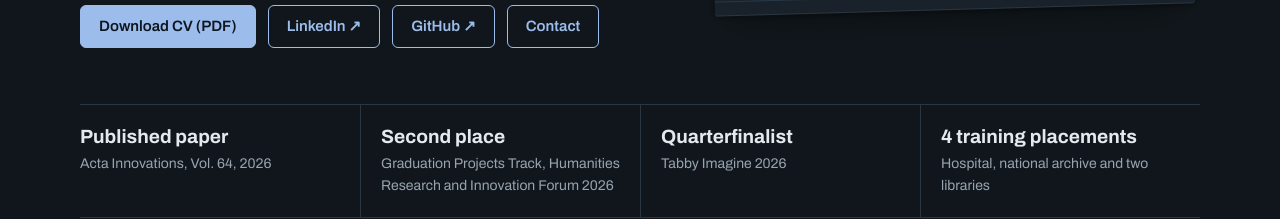
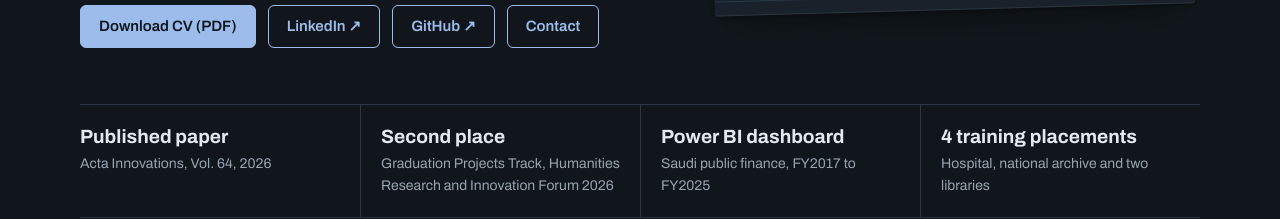
Before and after one commit to MudawiMAldossari/portfolio, a plain HTML site: page index.html in a window 1280 px wide. Shown: the part 614-833 px from the top of the page. Drawn offline with nearby package versions, Linux system fonts and the light colour scheme.

Commit message:
Add files via upload

```diff
--- a/index.html
+++ b/index.html
@@ -402,7 +402,7 @@ a.mini { text-decoration: none; display: inline-block; }
   <ul class="glance" aria-label="Highlights">
     <li><p class="k" data-i18n="g1k">Published paper</p><p class="v" data-i18n="g1v">Acta Innovations, Vol. 64, 2026</p></li>
     <li><p class="k" data-i18n="g2k">Second place</p><p class="v" data-i18n="g2v">Graduation Projects Track, Humanities Research and Innovation Forum 2026</p></li>
-    <li><p class="k" data-i18n="g3k">Quarterfinalist</p><p class="v" data-i18n="g3v">Tabby Imagine 2026</p></li>
+    <li><p class="k" data-i18n="g3k">Power BI dashboard</p><p class="v" data-i18n="g3v">Saudi public finance, FY2017 to FY2025</p></li>
     <li><p class="k" data-i18n="g4k">4 training placements</p><p class="v" data-i18n="g4v">Hospital, national archive and two libraries</p></li>
   </ul>
 
@@ -698,7 +698,7 @@ a.mini { text-decoration: none; display: inline-block; }
     g1k: 'بحث منشور', g1v: 'Acta Innovations، المجلد 64، 2026',
     g2k: 'المركز الثاني', g2v: 'مسار مشاريع التخرج، ملتقى البحث والابتكار في العلوم الإنسانية 2026',
     grad_badge: 'المركز الثاني &middot; ملتقى البحث والابتكار في العلوم الإنسانية 2026',
-    g3k: 'متأهلة لربع النهائي', g3v: 'Tabby Imagine 2026',
+    g3k: 'لوحة Power BI', g3v: 'المالية العامة السعودية، 2017 إلى 2025',
     g4k: '4 جهات تدريب', g4v: 'مستشفى، والمركز الوطني للوثائق والمحفوظات، ومكتبتان',
     cn_research: '<b>006.3</b>الذكاء الاصطناعي', h_research: 'البحث',
     accepted: 'نُشر في 28 أكتوبر 2026', paper_link: 'قراءة البحث &#8599;',
```
Also changed, not shown: 1 other file.
